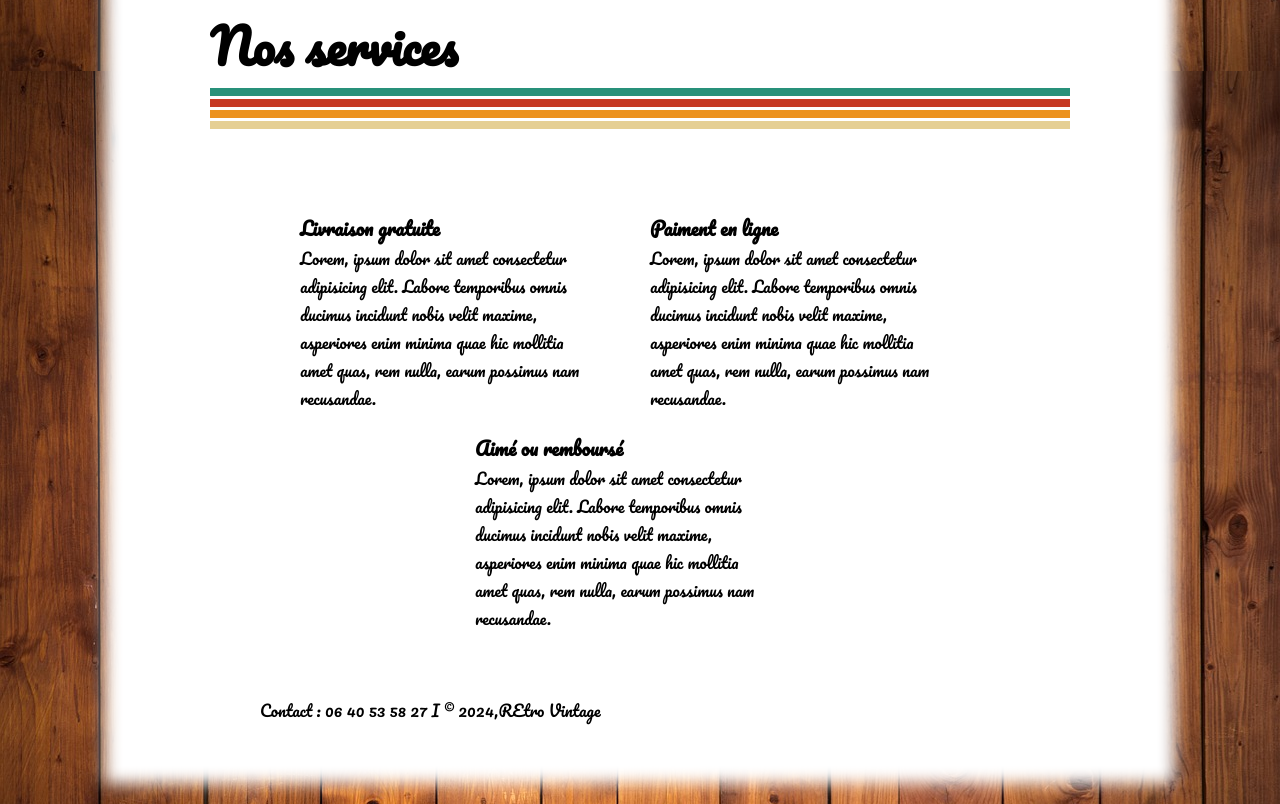
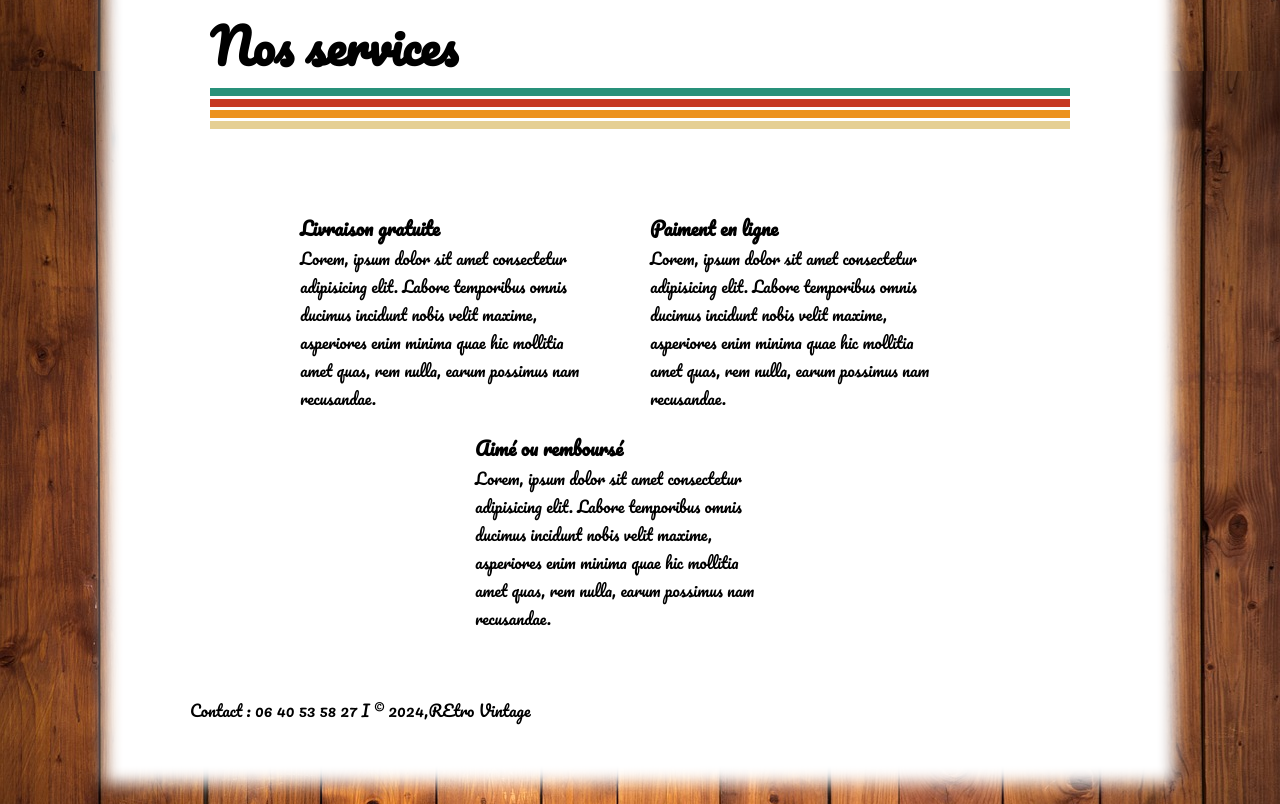
Before and after one commit to NaSuRall/Vintage, a plain HTML site: page index.html in a window 1280 px wide. Shown: the part 2488-3292 px from the top of the page. Drawn offline with Linux system fonts and the light colour scheme; a script that the page names is missing.

Commit message:
style.css

```diff
--- a/style.css
+++ b/style.css
@@ -202,7 +202,7 @@ nav h1{
 
   footer{
     color: #000000;
-    padding: 30px 100px;
+    padding: 30px 30px;
 
 }
 
```
